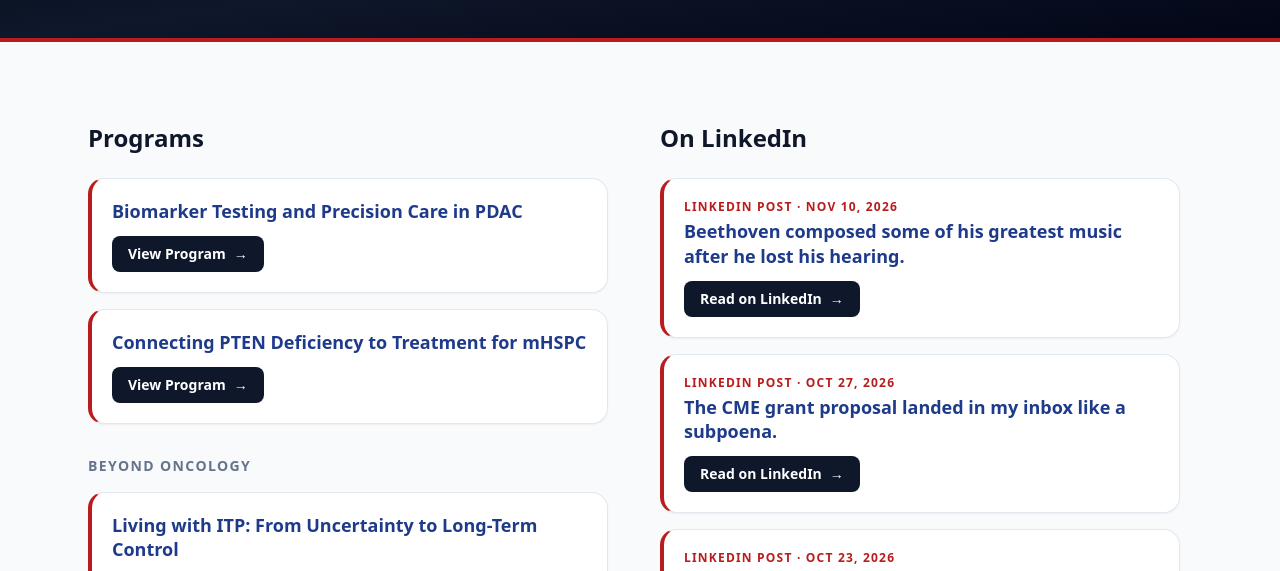
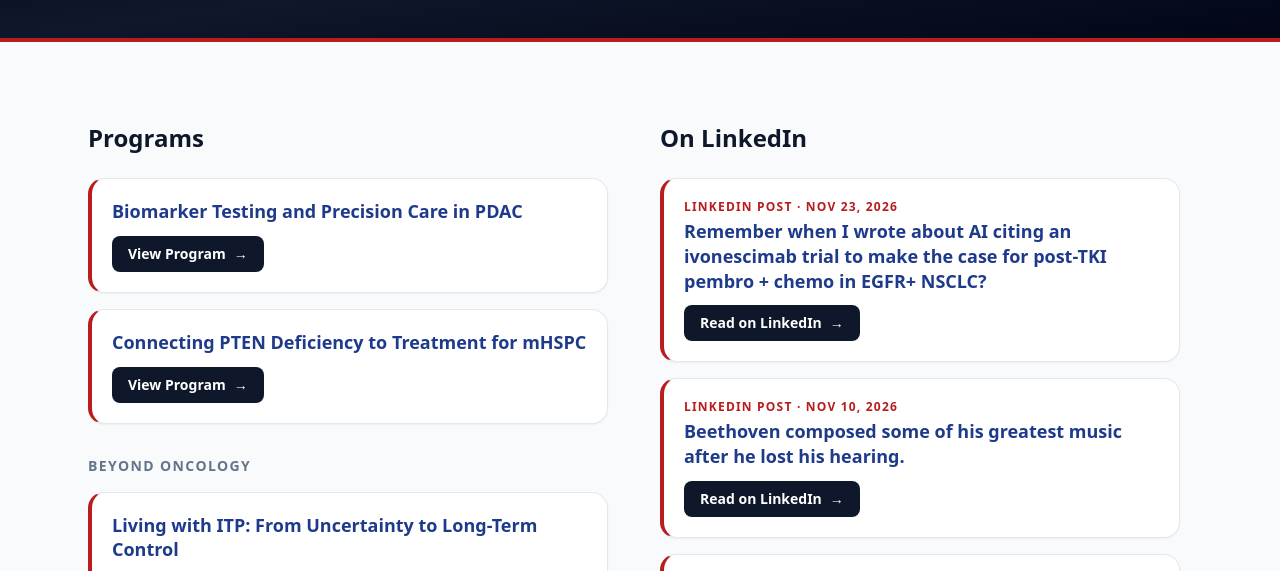
Before and after one commit to MedPoint-Solutions/website, a plain HTML site: page portfolio.html in a window 1280 px wide. Shown: the part 211-782 px from the top of the page. Drawn offline with nearby package versions, Linux system fonts and the light colour scheme.

Commit message:
Update LinkedIn posts

```diff
--- a/data/posts.json
+++ b/data/posts.json
@@ -1,4 +1,10 @@
 [
+  {
+    "id": "7530608731558989825",
+    "date": "2026-11-23",
+    "url": "https://www.linkedin.com/posts/yaelwaknine_meded-cme-oncology-activity-7530608731558989825-lG8h",
+    "text": "Remember when I wrote about AI citing an ivonescimab trial to make the case for post-TKI pembro + chemo in EGFR+ NSCLC?\n\nPD-1 inhibitors have tried, and failed, to add benefit to chemo: pembro in KN-789; nivo in CM-722. Both missed on the first step towards OS benefit: PFS.\n\nHARMONi gave it a shot with ivonescimab. PFS hit (HR=0.52), OS didn't (HR=0.79, P=.057), and they were coprimary endpoints. The FDA's view: PFS benefit that doesn't translate to OS gain doesn't make the cut.\n\nWhat's interesting is the updated OS slide from WCLC. It came with a bright red headline, saying median OS was longer with ivonescimab (HR=0.76, P=.0151). \n\nAsk an AI to summarize that slide and you'll get \"positive phase 3 readout.\" Half the primary endpoints, with 100% confidence.\n\nNow read the small print (if you can!). The P value is labeled \"nominal,\" meaning OS had already failed the planned test. The curve also combines Asian and Western data, with cutoffs 14 months apart.\n\nI read the data critically, something my AI finds exhaustingly nitpicky.\n\nThe parking lot guy saw the red headline and declared victory. The FDA knew better.\n\n#MedEd #CME #Oncology #MedComms #LungCancer #GenAI"
+  },
   {
     "id": "7526012196858978304",
     "date": "2026-11-10",
--- a/portfolio.html
+++ b/portfolio.html
@@ -249,6 +249,17 @@ View Program <span>→</span>
 <!-- POSTS:START -->
 <div class="bg-white rounded-2xl border border-slate-200 border-l-4 border-l-red-700 p-5 shadow-sm hover:shadow-md transition-shadow flex flex-col gap-3">
 <div>
+<span class="text-xs font-bold tracking-widest text-red-700 uppercase block mb-1">LinkedIn Post · Nov 23, 2026</span>
+<h3 class="text-lg font-bold text-blue-900 leading-snug">Remember when I wrote about AI citing an ivonescimab trial to make the case for post-TKI pembro + chemo in EGFR+ NSCLC?</h3>
+</div>
+<a href="https://www.linkedin.com/posts/yaelwaknine_meded-cme-oncology-activity-7530608731558989825-lG8h"
+target="_blank" rel="noopener noreferrer"
+class="self-start inline-flex items-center gap-2 bg-slate-900 text-white text-sm font-semibold px-4 py-2 rounded-lg hover:bg-red-700 transition-colors">
+Read on LinkedIn <span>→</span>
+</a>
+</div>
+<div class="bg-white rounded-2xl border border-slate-200 border-l-4 border-l-red-700 p-5 shadow-sm hover:shadow-md transition-shadow flex flex-col gap-3">
+<div>
 <span class="text-xs font-bold tracking-widest text-red-700 uppercase block mb-1">LinkedIn Post · Nov 10, 2026</span>
 <h3 class="text-lg font-bold text-blue-900 leading-snug">Beethoven composed some of his greatest music after he lost his hearing.</h3>
 </div>
```
